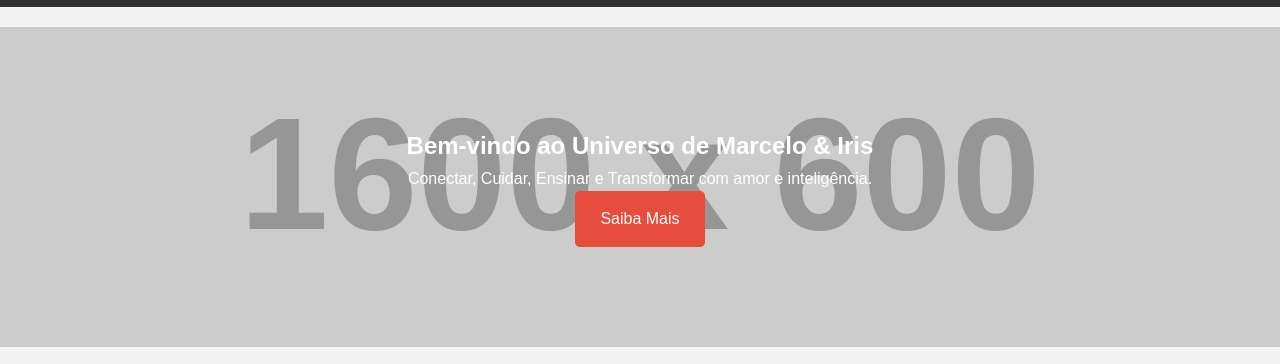
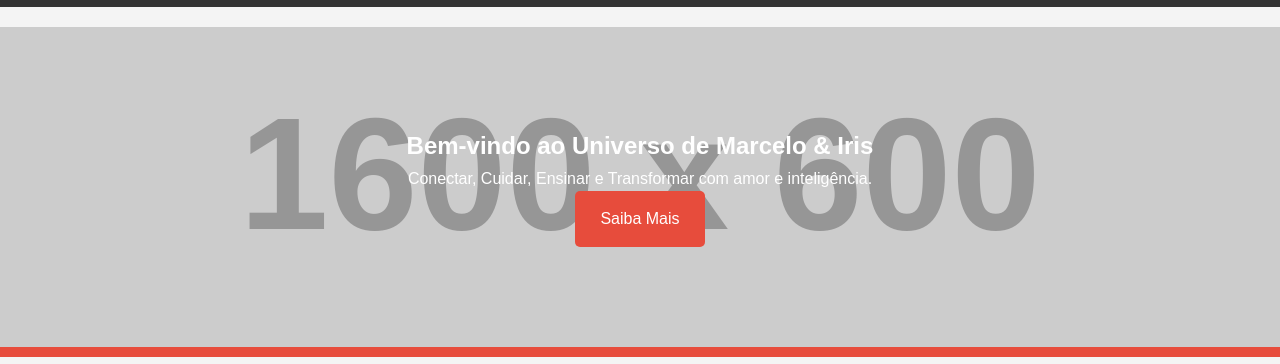
Before and after one commit to irisemarccellu/projeto-iris-ia, a plain HTML site: page docs/index.html in a window 1280 px wide. Shown: the part 94-458 px from the top of the page. Drawn offline with Linux system fonts and the light colour scheme; placeholder pictures from the web are drawn by us.

Commit message:
Update styles.css

```diff
--- a/docs/styles.css
+++ b/docs/styles.css
@@ -53,18 +53,19 @@ body {
 
 /* Seção Hero (Bem-vindo) */
 .hero {
-  background-color: #34495e;
+  background-color: #1a2c3a; /* Fundo mais escuro */
   padding: 80px 0;
   color: white;
   text-align: center;
   position: relative;
+  border-bottom: 10px solid #e74c3c;
 }
 
 .hero-content {
   max-width: 800px;
   margin: 0 auto;
   padding: 20px;
-  background-color: rgba(0, 0, 0, 0.5); /* Fundo escuro para destacar o texto */
+  background-color: rgba(0, 0, 0, 0.7); /* Fundo escuro para destacar o texto */
   border-radius: 10px;
 }
 
```
